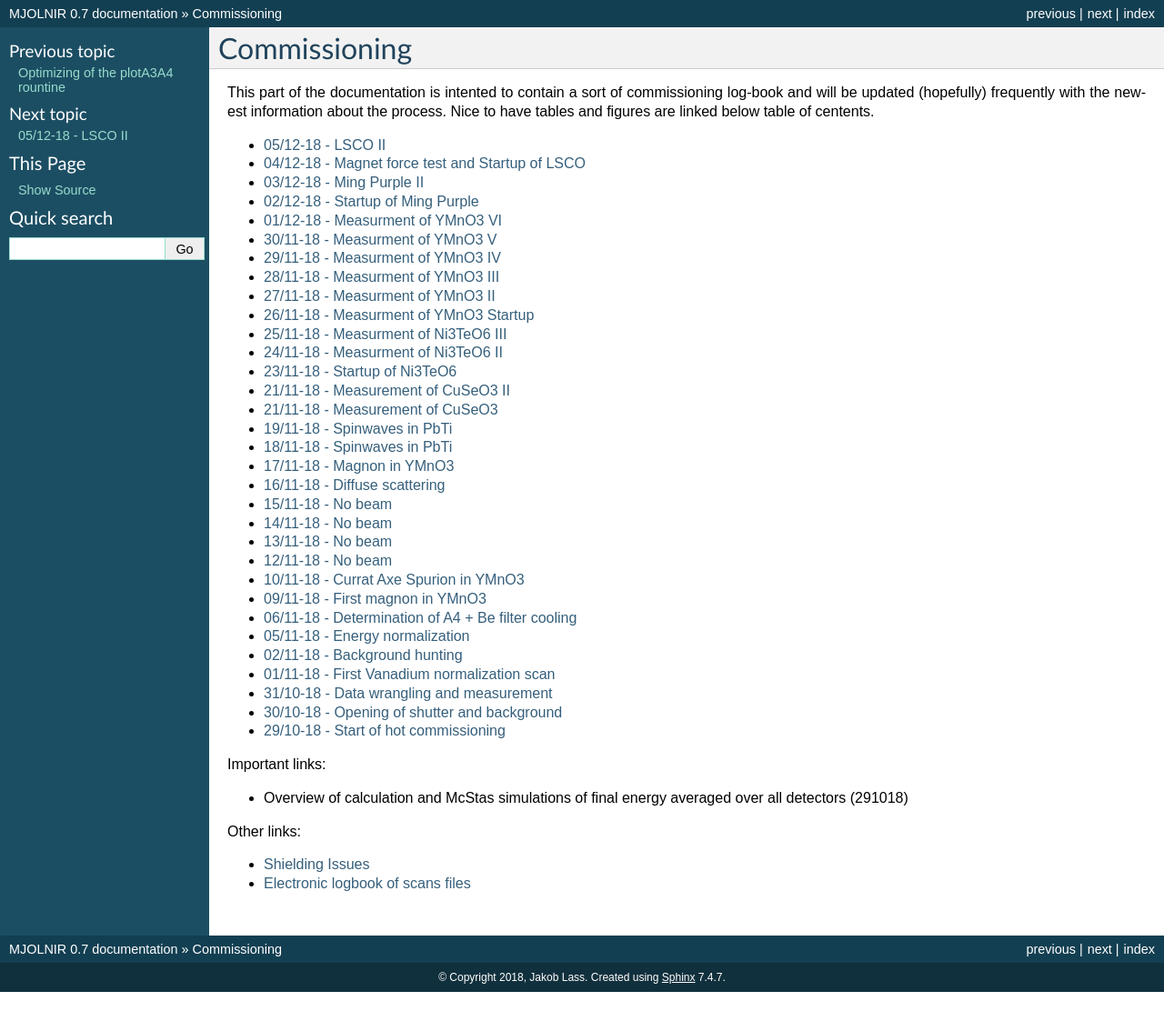
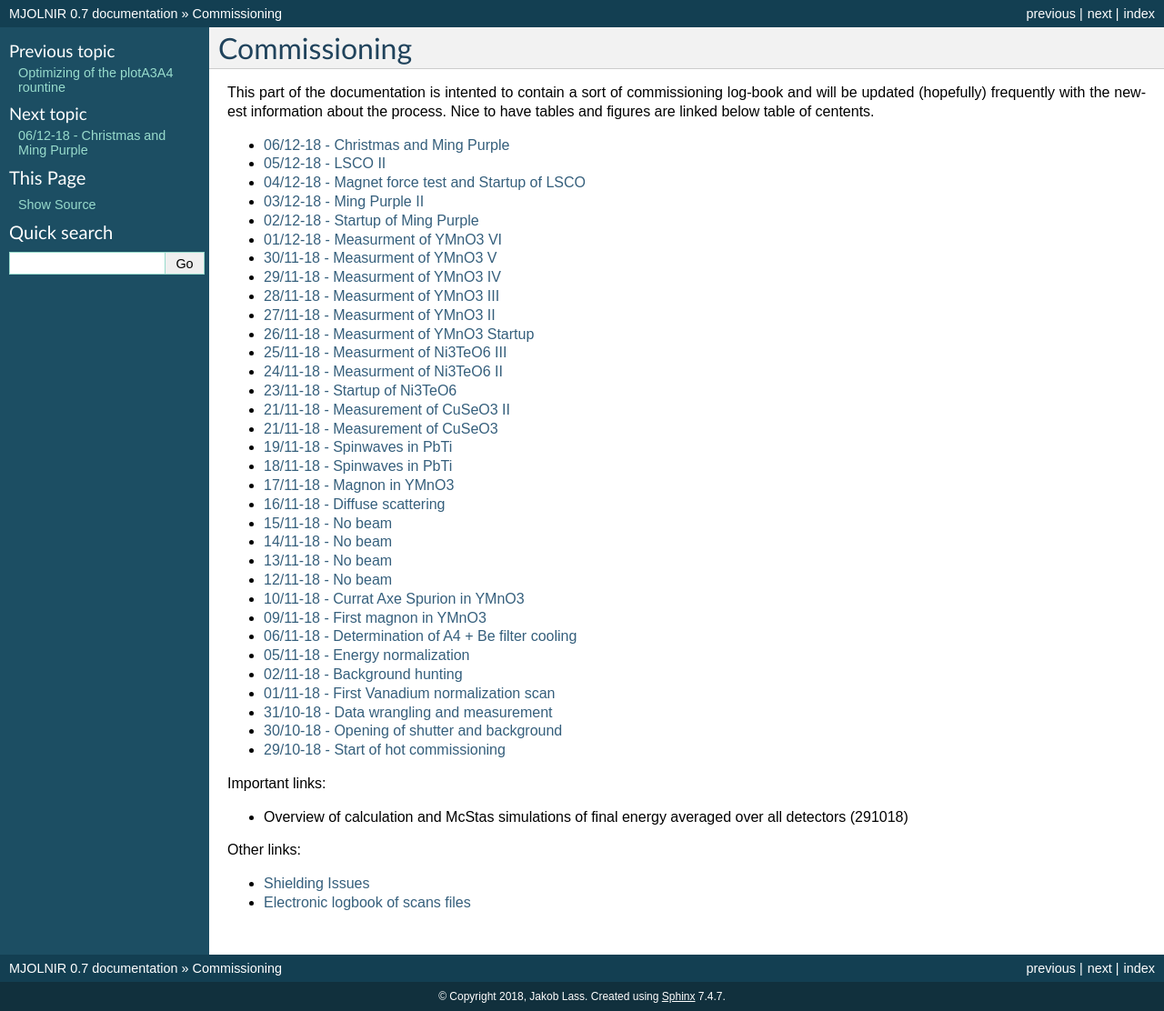
Before and after one commit to MJOLNIRPackage/MJOLNIR, a Sphinx documentation site: the page built from docs/Commissioning/Commissioning.rst, in a window 1280 px wide. Shown: the whole page at 91% size. Built offline with Sphinx 7.4.7, drawn with Linux system fonts in a browser that asks for light colours; before the commit the page ends 1091 px from its top, so only the background shows below that.

Commit message:
Commissioning update

```diff
--- /dev/null
+++ b/docs/Commissioning/061218.rst
@@ -0,0 +1,10 @@
+06/12-18 - Christmas and Ming Purple
+^^^^^^^^^^^^^^^^^^^^^^^^^^^^^^^^^^^^
+
+Christmas is upon us and this also shows, even in SINQ. The beautiful christmas hat has been masterfully created by Ana and will forever be her legacy at PSI. Startup of Ming Purple measurements.
+
+
+
+.. figure:: Christmas.jpeg
+  :width: 45%
+  :align: center
--- a/docs/Commissioning/Commissioning.rst
+++ b/docs/Commissioning/Commissioning.rst
@@ -43,7 +43,7 @@ This part of the documentation is intented to contain a sort of commissioning lo
    031218
    041218
    051218
-
+   061218
 
 Important links:
 
```
Also changed, not shown: docs/Commissioning/Christmas.jpeg (added).
